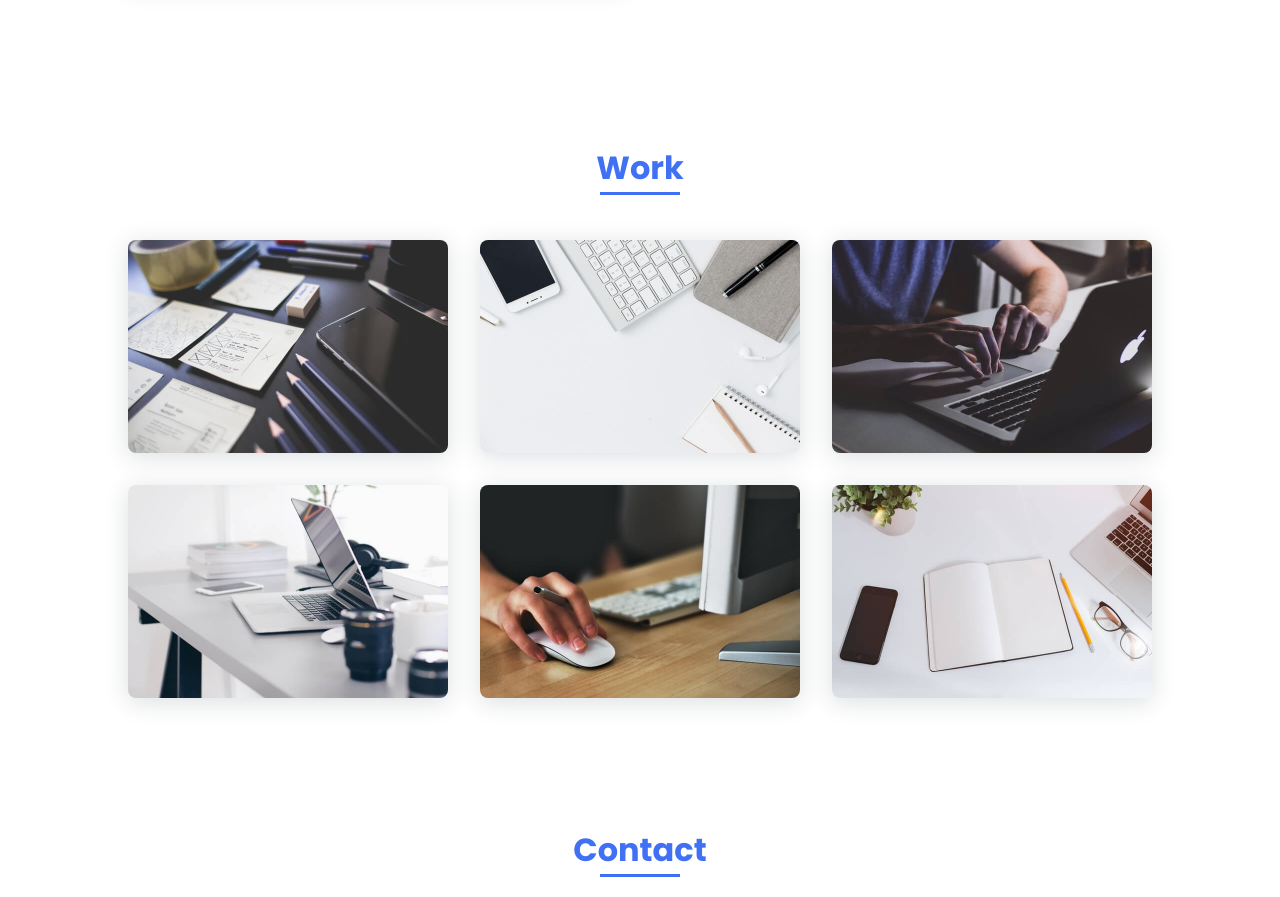
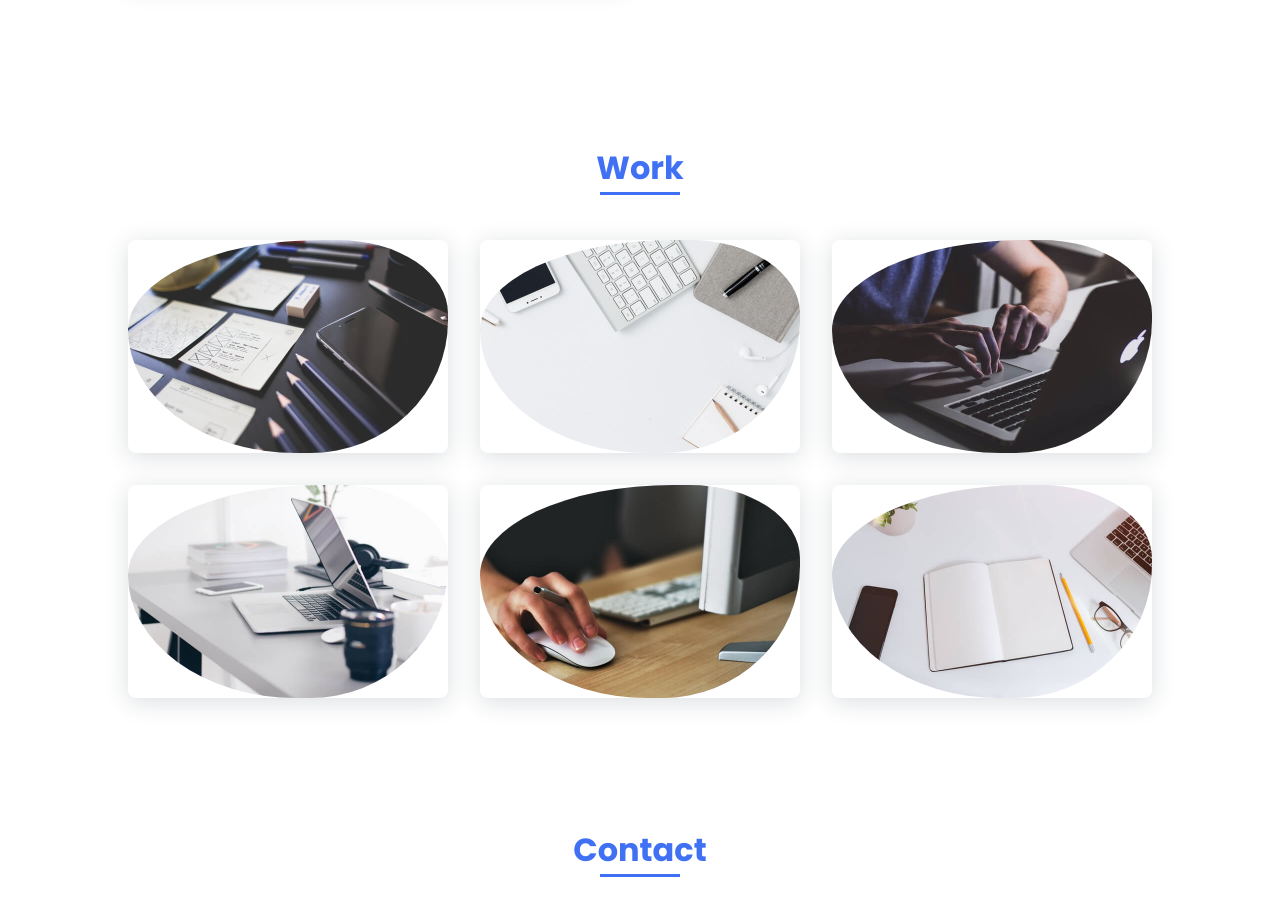
Before and after one commit to Oussamaboukh/hadil.github.io, a PHP site: page /presentation-personnelle.html in a window 1280 px wide. Shown: the part 2056-2953 px from the top of the page. Run offline with PHP 8.4, Linux system fonts and the light colour scheme.

Commit message:
Update styles.css

```diff
--- a/assets/css/styles.css
+++ b/assets/css/styles.css
@@ -74,6 +74,7 @@ img{
   max-width: 100%;
   height: auto;
   display: block;
+  border-radius: 70% 40% 50% 61% / 49% 40% 72% 67%;
 }
 
 /*===== CLASS CSS ===== */
```
